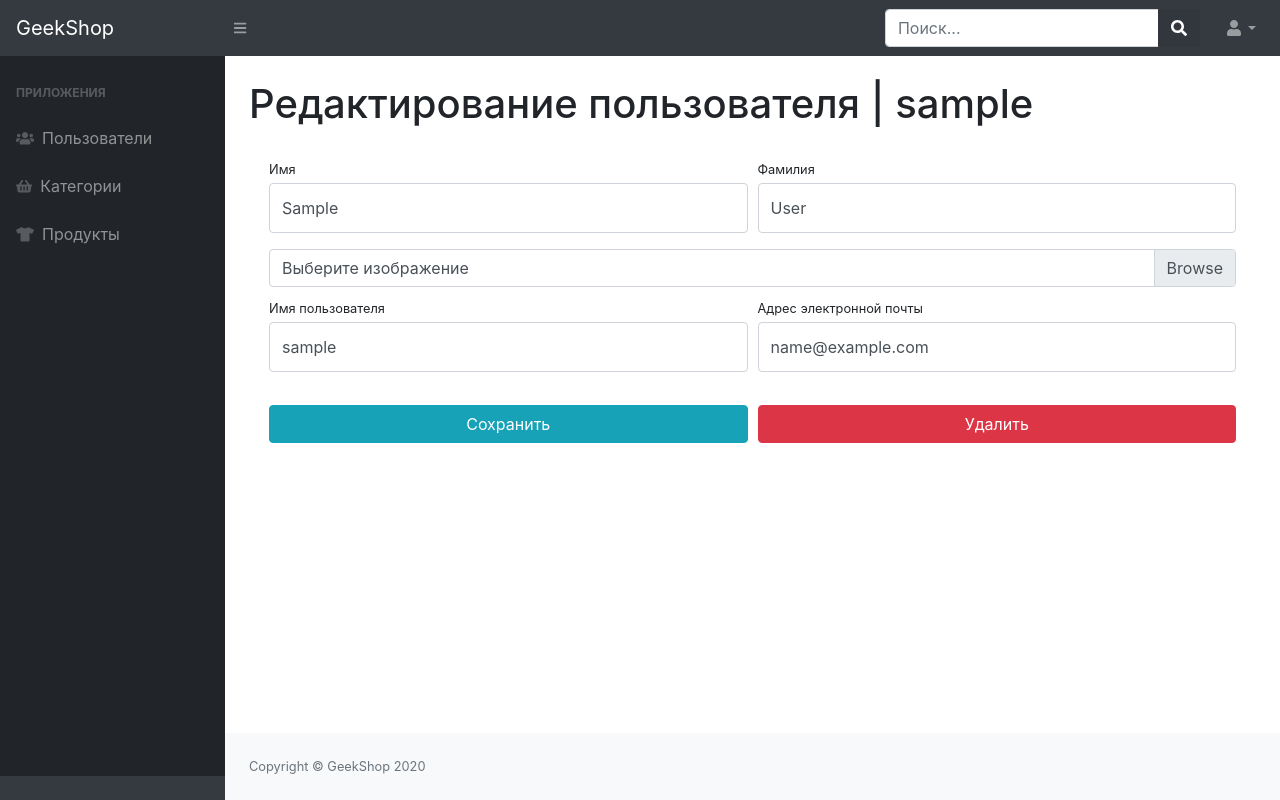
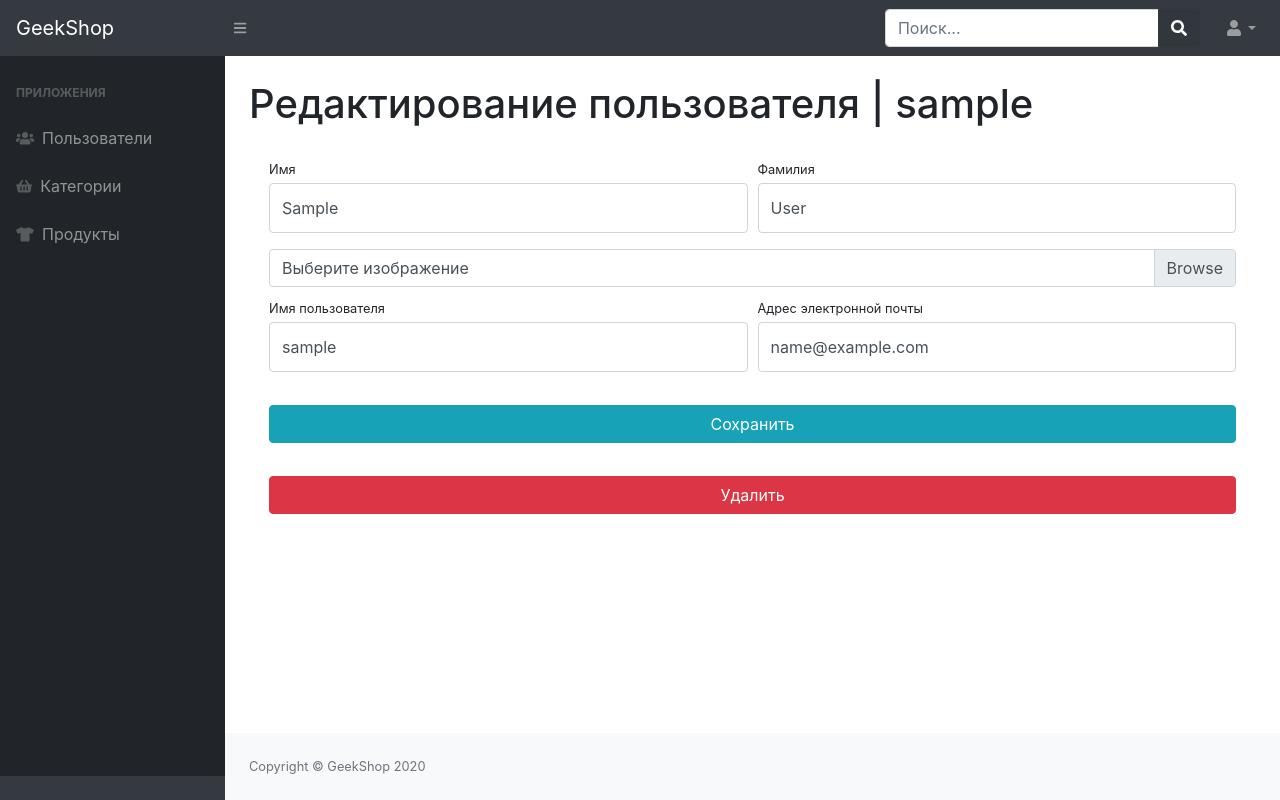
Before and after one commit to KonTroAl/Django_geekshop_v2.0, a Django app: page /admin-staff/admin_users_update/1/ in a window 1280 px wide. Run offline with Django 3.2, Linux system fonts and the light colour scheme; tables that the repository leaves empty hold one stand-in row (values such as "Sample post"); some libraries are stand-ins or nearby versions.

Commit message:
create delete user from admin

```diff
--- a/adminapp/templates/adminapp/admin-users-update-delete.html
+++ b/adminapp/templates/adminapp/admin-users-update-delete.html
@@ -3,49 +3,56 @@
 {% block content %}
     <h1 class="mt-4">Редактирование пользователя | {{ current_user.username }}</h1>
     <div class="card-body">
-        <form action="{% url 'admins:admin_users_update' current_user.id %}" method="post" enctype="multipart/form-data">
+        <form action="{% url 'admins:admin_users_update' current_user.id %}" method="post"
+              enctype="multipart/form-data">
             {% csrf_token %}
             <div class="form-row">
                 <div class="col-lg-6">
                     <div class="form-group">
                         <label class="small mb-1" for="{{ form.first_name.id_for_lable }}">Имя</label>
-                        {{form.first_name}}
+                        {{ form.first_name }}
                     </div>
                 </div>
                 <div class="col-lg-6">
                     <div class="form-group">
                         <label class="small mb-1" for="{{ form.last_name.id_for_lable }}">Фамилия</label>
-                        {{form.last_name}}
+                        {{ form.last_name }}
                     </div>
                 </div>
             </div>
             <div class="form-row mb-2">
                 <div class="col-lg-12">
                     <div class="custom-file">
-                        {{form.avatar}}
-                        <label class="custom-file-label" for="{{ form.avatar.id_for_lable }}">Выберите изображение</label>
+                        {{ form.avatar }}
+                        <label class="custom-file-label" for="{{ form.avatar.id_for_lable }}">Выберите
+                            изображение</label>
                     </div>
                 </div>
             </div>
             <div class="form-row">
                 <div class="col-lg-6">
                     <label class="small mb-1" for="{{ form.username.id_for_lable }}">Имя пользователя</label>
-                    {{form.username}}
+                    {{ form.username }}
                 </div>
                 <div class="col-lg-6">
                     <label class="small mb-1" for="{{ form.email.id_for_lable }}">Адрес электронной
                         почты</label>
-                    {{form.email}}
+                    {{ form.email }}
                 </div>
             </div>
             <div class="form-row">
-                <div class="col-lg-6" style="margin-top: 33px;">
+                <div class="col-lg-12" style="margin-top: 33px;">
                     <input class="btn btn-info btn-block" type="submit" value="Сохранить">
                 </div>
-                <div class="col-lg-6" style="margin-top: 33px;">
-                    <input class="btn btn-danger btn-block" type="submit" value="Удалить">
-                </div>
+
             </div>
         </form>
+        <div class="row">
+            <div class="col-lg-12" style="margin-top: 33px;">
+                <a href="{% url 'admins:admin_users_delete' current_user.id %}">
+                    <button class="btn btn-danger btn-block">Удалить</button>
+                </a>
+            </div>
+        </div>
     </div>
 {% endblock %}
--- a/adminapp/urls.py
+++ b/adminapp/urls.py
@@ -9,4 +9,5 @@ urlpatterns = [
     path('admin_users_read/', views.admin_users_read, name='admin_users_read'),
     path('admin_users_create/', views.admin_users_create, name='admin_users_create'),
     path('admin_users_update/<int:id>/', views.admin_users_update, name='admin_users_update'),
+    path('admin_users_delete/<int:id>/', views.admin_users_delete, name='admin_users_delete'),
 ]
--- a/adminapp/views.py
+++ b/adminapp/views.py
@@ -42,5 +42,8 @@ def admin_users_update(request, id=None):
                }
     return render(request, 'adminapp/admin-users-update-delete.html', context)
 
-def admin_users_delete(request):
-    return render(request, '')
+def admin_users_delete(request, id):
+    user = User.objects.get(id=id)
+    user.is_active = False
+    user.save()
+    return HttpResponseRedirect(reverse('admins:admin_users_read'))
```
